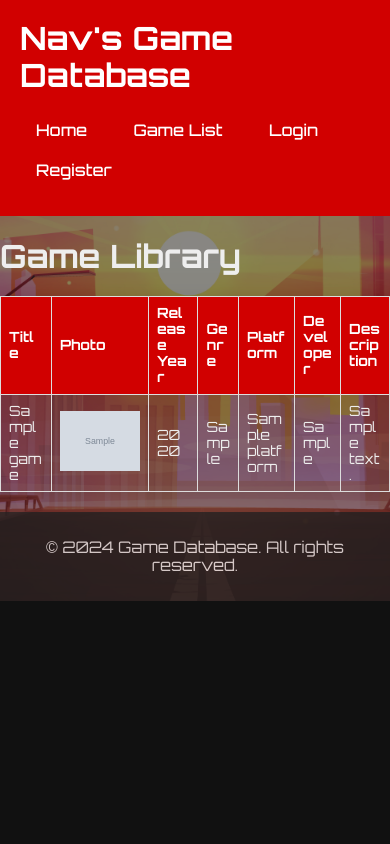
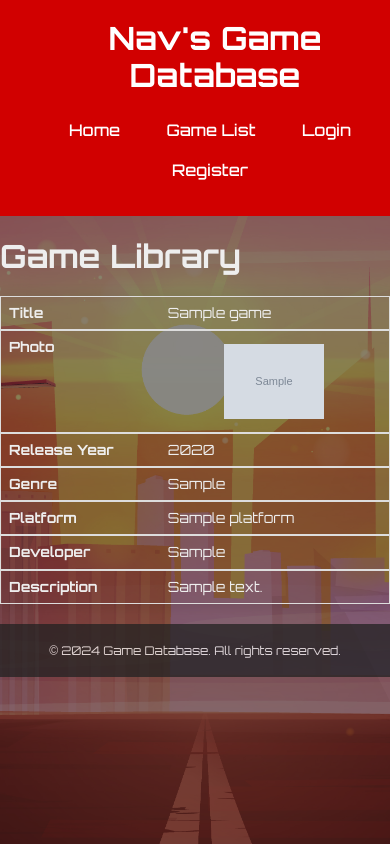
Before and after one commit to Nvvme/comp1006Assignment2, a PHP site: page /game-list.php in a window 390 px wide. Run offline with PHP 8.4, Linux system fonts and the light colour scheme; tables that the repository leaves empty or names only in its code hold one stand-in row (values such as "Sample post"); grey boxes marked "Sample" are stand-in pictures.

Commit message:
made some major changes to the overall css of the website. improving the responsiveness of the website on mobile devices fixed the table and the footer.

```diff
--- a/css/style.css
+++ b/css/style.css
@@ -1,6 +1,5 @@
-/* I know, the css and the styling of the website is not a part of the assignment
-But I still added some CSS to make it look nice*/
-/*I will comment the css later if I have some time left, either way I don't think its required*/
+/* CSS for the project of my interface design class */
+
     body {
         top: 50%;
         max-width: 100%;
@@ -11,13 +10,16 @@ But I still added some CSS to make it look nice*/
         background-color: #111;
         color: #eee;
         height: 100%;
+        flex-direction: column; /* Stack children (content, footer, etc.) vertically */
+        min-height: 100vh; /* Ensure it at least covers the full viewport height */
         position: relative;
         max-height: max-content;
+        overflow-x: hidden; /* Prevents horizontal scroll */
     }
 
     body::before {
         content: "";
-        position: absolute;
+        position: fixed;
         top: 0;
         left: 0;
         right: 0;
@@ -64,14 +66,18 @@ But I still added some CSS to make it look nice*/
         background-color: #222;
         color: #fff;
         text-align: center;
-        padding: 10px;
-        position: static;
+        padding: 20px 10px;
+        position: relative;
         bottom: 0;
+        left: 0;
+        right: 0;
         max-width: 100%;
         z-index: -1;
         opacity: 75%;
+        box-sizing: border-box;
+        clear: both;
+        width: 100%;
     }
-
 /*Adding some additional CSS for the second assignment*/
 
     /*Trying to make my website look more modern*/
@@ -82,7 +88,7 @@ But I still added some CSS to make it look nice*/
             border-radius: 8px;
             box-shadow: 0 4px 20px rgba(0, 0, 0, 0.3);
             max-width: 600px;
-            margin: 0 auto;
+            margin: 0 auto 50px;
             font-size: 1rem;
             height: auto;
             position: relative;
@@ -216,12 +222,15 @@ But I still added some CSS to make it look nice*/
     th {
         background-color: #d10000;
         color: #fff;
-        font-size: 16px; /* Adjust based on your preference */
+        font-size: 16px;
+        white-space: nowrap;
+        overflow: hidden;
+        text-overflow: ellipsis
     }
 
     @media (max-width: 600px) {
         th, td {
-            font-size: 14px; /* Smaller font size for mobile */
+            font-size: 14px;
         }
 
         td img {
@@ -229,6 +238,72 @@ But I still added some CSS to make it look nice*/
             height: auto;
         }
     }
+    /* adding some css to make my table better for smaller screens*/
 
+    @media (max-width: 600px) {
+        table {
+            width: 100%;
+            box-sizing: border-box;
+        }
 
+        thead, tbody, th, td, tr {
+            display: block;
+        }
+
+        thead {
+            position: absolute;
+            top: -9999px;
+            left: -9999px; /* Effectively hides the header */
+        }
+
+        tr {
+            margin: 0;
+        }
+
+        td {
+            padding: 8px;
+            text-align: left;
+            border-bottom: 1px solid #ddd;
+            box-sizing: border-box;
+        }
+
+        td:before {
+            content: attr(data-label);
+            float: left;
+            font-weight: bold;
+            width: 40%;
+            padding-right: 10px;
+            white-space: nowrap;
+        }
+
+        td img {
+            max-width: 90%; /* Limits image width to prevent spillover */
+            height: auto;
+            display: block;
+            margin: 5px auto;
+        }
+
+        header, footer {
+            width: 100%; /* Ensures they extend full width of the viewport */
+            display: block;
+            text-align: center; /* Centers text within header and footer */
+        }
+    }
+
+    @media (max-width: 600px) {
+        body, body::before {
+            min-height: 100vh; /* Ensure full coverage on mobile too */
+        }
+
+        footer {
+            display: flex;
+        flex-direction: column;
+        align-items: center;
+        justify-content: center;
+        padding: 8px 15px;
+        font-size: 12px;
+        text-align: center;
+        width: 100%;
+        }
+    }
       /*I give my thanks to prof Scott for his CSS Lessons*/
--- a/game-list.php
+++ b/game-list.php
@@ -31,16 +31,17 @@ echo '</tr></thead><tbody>';
 // Loop through the result set and displaying each game
 foreach ($games as $game) {
     echo '<tr>
-            <td>' . htmlspecialchars($game['title']) . '</td>
-            <td><img src="image/uploads/' . htmlspecialchars($game['photo']) . '" alt="Game Photo" style="width:100px; height:auto;"></td>
-            <td>' . htmlspecialchars($game['release_year']) . '</td>
-            <td>' . htmlspecialchars($game['genre']) . '</td>
-            <td>' . htmlspecialchars($game['platformName']) . '</td>
-            <td>' . htmlspecialchars($game['developer']) . '</td>
-            <td>' . htmlspecialchars($game['description']) . '</td>';
+    <td data-label="Title">' . htmlspecialchars($game['title']) . '</td>
+    <td data-label="Photo"><img src="image/uploads/' . htmlspecialchars($game['photo']) . '" alt="Game Photo" style="width:100px; height:auto;"></td>
+    <td data-label="Release Year">' . htmlspecialchars($game['release_year']) . '</td>
+    <td data-label="Genre">' . htmlspecialchars($game['genre']) . '</td>
+    <td data-label="Platform">' . htmlspecialchars($game['platformName']) . '</td>
+    <td data-label="Developer">' . htmlspecialchars($game['developer']) . '</td>
+    <td data-label="Description">' . htmlspecialchars($game['description']) . '</td>';
         // Only show the "Update" and "Delete" options to logged-in users
+
 if (!empty($_SESSION['userId'])) {
-        echo '<td>
+    echo '<td data-label="Actions">
             <a href="edit-game.php?game_id=' . $game['game_id'] . '">Update</a>
             <a href="delete-game.php?game_id=' . $game['game_id'] . '" onclick="return confirm(\'Are you sure you want to delete this game?\');">Delete</a>
           </td>';
--- a/shared/header.php
+++ b/shared/header.php
@@ -1,12 +1,12 @@
 <!DOCTYPE html>
 <html lang="en">
 <head>
-    <meta charset="UTF-8">
+    <meta charset="UTF-8"><!-- I didn't forget it this time -->
     <meta name="viewport" content="width=device-width, initial-scale=1.0">
     <title>Nav's Game Database</title>
     <link rel="stylesheet" href="./css/style.css">
     <link rel="stylesheet" href="./css/normalize.css">
-    <link href="https://fonts.googleapis.com/css2?family=Orbitron:wght@400;500;700&family=Press+Start+2P&display=swap" rel="stylesheet">
+    <link href="https://fonts.googleapis.com/css2?family=Orbitron:wght@400;500;700&family=Press+Start+2P&display=swap" rel="stylesheet"> <!-- the font-->
     <link rel="shortcut icon" href="image/icons8-xbox-controller-30.png" type="image/x-icon"> <!--Icon taken from icons8.com-->
     <script src="js/scripts.js" defer> </script>
 <!--I found this nice font which really goes with the gaming website aesthetic-->
```
Lines whose indentation alone changed are shown as unchanged.
